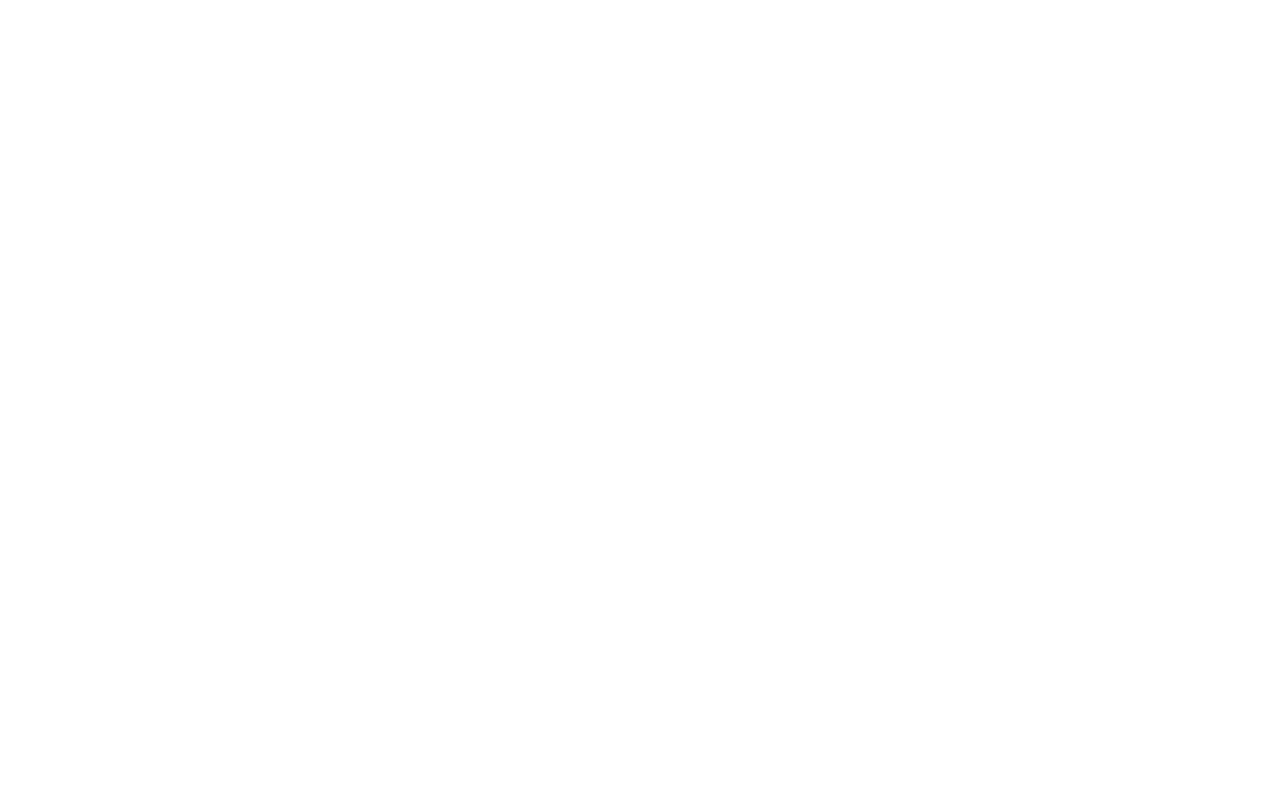
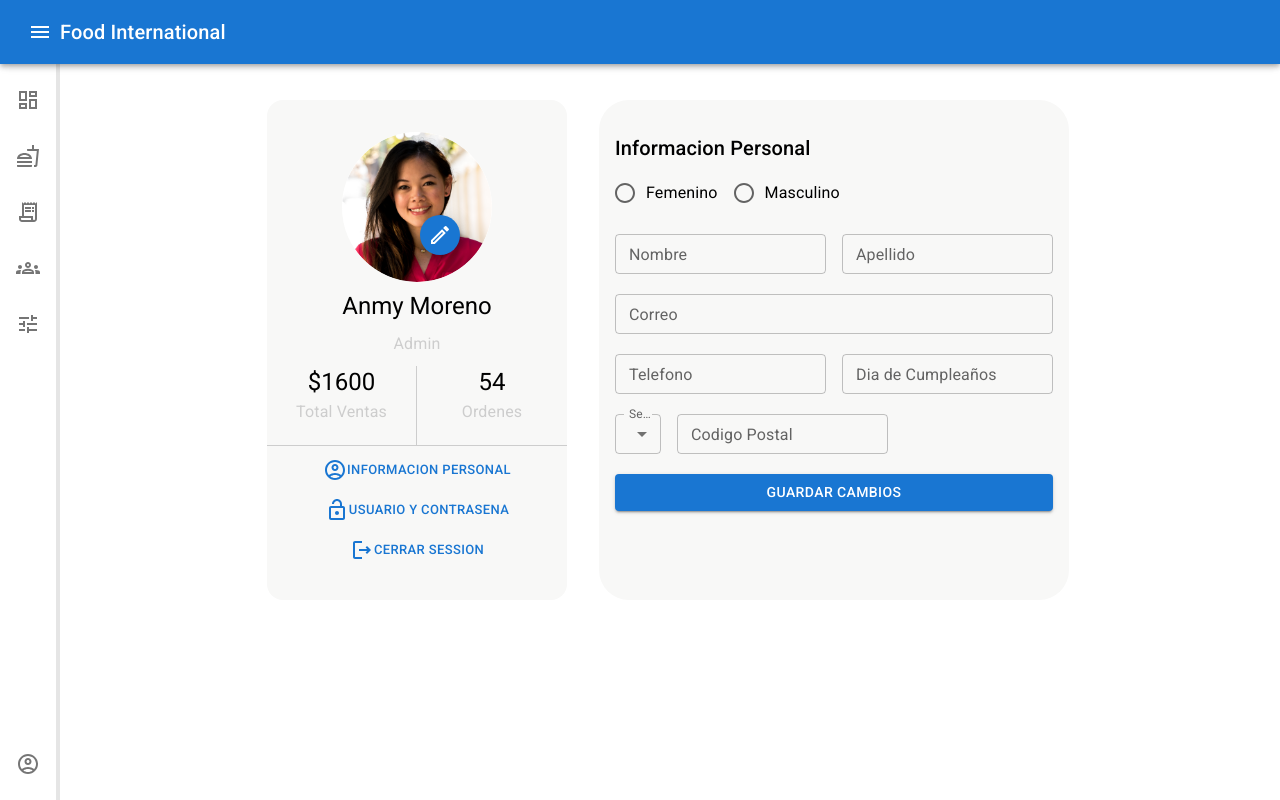
Before and after one commit to Deriamsuarez/menu_FE, a React (Vite) app: page /#/admin/editprofile in a window 1280 px wide. Before the commit this address had no page. Built offline with nearby package versions, Linux system fonts and the light colour scheme.

Commit message:
editprofile

```diff
--- a/src/App.jsx
+++ b/src/App.jsx
@@ -9,6 +9,8 @@
 import Products from './views/Admin/Products'
 import Profiles from './views/Admin/Profiles'
 import Bills from './views/Admin/Bills'
+import MainProfile from './views/Admin/Profiles/components/MainProfile'
+import PersonalInfo from './views/Admin/Profiles/components/PersonalInfo'
 
 function App() {
 
@@ -23,6 +25,7 @@
         <Route path='admin/dashboard' element={<Dashboard />} />
         <Route path='admin/products' element={<Products />} />
         <Route path='admin/profiles' element={<Profiles />} />
+        <Route path='admin/editprofile' element={<PersonalInfo />} />
         <Route path='admin/bills' element={<Bills />} />
       </Route>
     </Routes>
--- /dev/null
+++ b/src/views/Admin/Profiles/components/MainProfile.jsx
@@ -0,0 +1,59 @@
+import { Box, Button, CardMedia, Fab, Typography } from '@mui/material'
+import ModeEditOutlineOutlinedIcon from '@mui/icons-material/ModeEditOutlineOutlined';
+import AccountCircleOutlinedIcon from '@mui/icons-material/AccountCircleOutlined';
+import LockOpenOutlinedIcon from '@mui/icons-material/LockOpenOutlined';
+import LogoutOutlinedIcon from '@mui/icons-material/LogoutOutlined';
+import React from 'react'
+
+
+const style = {
+    boxSecond: {
+        backgroundColor: '#f8f8f7',
+        borderRadius: '1em',
+        p: '2em',
+        width: '300px',
+        height: 500,
+       display: 'flex',
+       flexDirection: 'column',
+       alignItems: 'center',
+       marginTop:'20px',
+       padding: '2em',
+       gap: '0.5em'
+    }
+
+  }
+
+const MainProfile = () => {
+    return (
+        <Box sx={style.boxSecond}>
+              <CardMedia
+             sx={{ width: "150px", backgroundColor: 'white', borderRadius:'50%' }}
+             component="img"
+             alt="qr"
+             image="profile.png"
+           />
+             <Fab position= "stick" color="primary" aria-label="edit" size='small' sx={{position: 'absolute', right: 820, top: 215}}>
+                <ModeEditOutlineOutlinedIcon />
+            </Fab>
+           <Typography variant='h5'>Anmy Moreno</Typography>
+           <Typography variant='subtitle1' sx={{color:'#CDCDCD'}}>Admin</Typography>
+           <Box sx={{ borderBottom:'1px solid #CDCDCD', display:'flex', width:'300px', height:'80px', boxShadow: '0px 0.8px 0.8px -6px black'}}>
+                <Box sx={{borderRight:'1px solid #CDCDCD', width:'150px', height:'80px'}}>
+                    <Typography variant='h5' align='center'>$1600</Typography>
+                    <Typography variant='subtitle1' align='center' sx={{color:'#CDCDCD'}}>Total Ventas</Typography>
+                </Box>
+                <Box sx={{width:'150px', height:'80px'}}>
+                    <Typography variant='h5' align='center'>54</Typography>
+                    <Typography variant='subtitle1' align='center' sx={{color:'#CDCDCD'}}>Ordenes</Typography>
+                </Box>
+           </Box>
+           <Button onClick={()=>navigate('/')} color="primary" size='small' sx={{ alignSelf: 'center' }}><AccountCircleOutlinedIcon  />Informacion Personal</Button>
+           <Button onClick={()=>navigate('/')} color="primary" size='small' sx={{ alignSelf: 'center' }}><LockOpenOutlinedIcon />Usuario y Contrasena</Button>
+           <Button onClick={()=>navigate('/')} color="primary" size='small' sx={{ alignSelf: 'center' }}><LogoutOutlinedIcon />Cerrar Session</Button>
+        </Box>
+
+       )
+     }
+
+
+export default MainProfile
--- /dev/null
+++ b/src/views/Admin/Profiles/components/PersonalInfo.jsx
@@ -0,0 +1,142 @@
+import { Box, Button, InputAdornment, MenuItem, TextField, Typography } from '@mui/material'
+import { Stack } from '@mui/system'
+import React from 'react'
+import MainProfile from './MainProfile'
+import Radio from '@mui/material/Radio';
+import RadioGroup from '@mui/material/RadioGroup';
+import FormControlLabel from '@mui/material/FormControlLabel';
+import FormControl from '@mui/material/FormControl';
+import { useState } from 'react';
+
+
+
+
+const style = {
+    boxSecond: {
+        backgroundColor: '#f8f8f7',
+        borderRadius: '30px',
+        p: '0.5em',
+        px: '1em',
+        minWidth: 300,
+        height: 500,
+       display: 'flex',
+       flexDirection: 'column',
+       marginTop:'20px',
+       padding: '2em',
+       gap: '0.5em',
+
+    }
+
+  }
+
+
+  const PersonalInfo = () => {
+  const location2 = [
+        {
+          value: 'Republica Domenicana',
+          label: 'Domenicana',
+        },
+        {
+          value: 'Venezuela',
+          label: 'Venezuela',
+        },
+
+      ];
+
+     const [location, setLocation] = useState('DO')
+
+     const  handleChange = (e) => {
+         setLocation({value: e.target.value});
+        }
+  return (
+
+      <Stack sx={{ display: 'flex', flexDirection: 'row', flexWrap: 'wrap', gap: '2em', justifyContent: 'center', }}>
+          <MainProfile />
+          <Box sx={style.boxSecond}>
+              <Typography variant='h6' align='justify'>Informacion Personal</Typography>
+              <FormControl >
+                  <RadioGroup
+                      row
+                      aria-labelledby="demo-row-radio-buttons-group-label"
+                      name="row-radio-buttons-group"
+                  >
+                      <FormControlLabel value="female" control={<Radio />} label="Femenino" />
+                      <FormControlLabel value="male" control={<Radio />} label="Masculino" />
+                  </RadioGroup>
+                  <Box sx={{ display: 'flex', gap: '1em', mt: '20px', mb: '20px' }}>
+                      <TextField
+                          id="outlined-name"
+                          label="Nombre"
+                          value={name}
+                          size='small'
+                      //   onChange={handleChange}
+                      />
+                      <TextField
+                          id="outlined-name"
+                          label="Apellido"
+                          value={name}
+                          size='small'
+                      //   onChange={handleChange}
+                      />
+
+                  </Box>
+
+                  <TextField
+                      id="outlined-name"
+                      label="Correo"
+                      value={name}
+                      fullWidth
+                      size="small"
+                  />
+              <Box sx={{ display: 'flex', gap: '1em', mt: '20px', mb: '20px' }}>
+                  <TextField
+                      id="outlined-name"
+                      label="Telefono"
+                      value={name}
+                      size='small'
+                  //   onChange={handleChange}
+                  />
+                  <TextField
+                      id="outlined-name"
+                      label="Dia de Cumpleaños"
+                      value={name}
+                      size='small'
+                  //   onChange={handleChange}
+                  />
+
+              </Box>
+              <Box sx={{ display: 'flex', gap: '1em' }}>
+                  <TextField
+                      id="outlined-select-currency"
+                      select
+                      label="Select"
+                      value={location}
+                       onChange={handleChange}
+                      size="small"
+                  >
+                      {location2.map((option) => (
+                          <MenuItem key={option.value} value={option.value}>
+                              {option.label}
+                          </MenuItem>
+                      ))}
+                  </TextField>
+                  <TextField
+                      id="outlined-name"
+                      label="Codigo Postal"
+                      value={name}
+                      size='small'
+                  //   onChange={handleChange}
+                  />
+
+              </Box>
+
+              <Button fullWidth variant='contained' color="primary" sx={{mt:'20px'}}>Guardar Cambios</Button>
+              </FormControl>
+
+          </Box>
+
+      </Stack>
+  )
+}
+
+export default PersonalInfo
--- a/src/views/Admin/Profiles/ProfileTable.jsx
+++ b/src/views/Admin/Profiles/components/ProfileTable.jsx
@@ -2,12 +2,12 @@
 import { DataGrid, GridActionsCellItem } from '@mui/x-data-grid'
 import DeleteForeverOutlinedIcon from '@mui/icons-material/DeleteForeverOutlined';
 import ModeEditOutlineOutlinedIcon from '@mui/icons-material/ModeEditOutlineOutlined';
-
 import React from 'react'
+import { useNavigate } from 'react-router-dom';
 
 const ProfileTable = () => {
 
-
+ const  navigate = useNavigate()
     const columns = [
         { field: 'no', headerName: 'NO', width: 70 },
         { field: 'id', headerName: 'ID', width: 70 },
@@ -20,7 +20,7 @@
             field: 'actions', headerName: 'Acciones', width: 150,
             type: 'actions',
             getActions: () => [
-              <GridActionsCellItem icon={<ModeEditOutlineOutlinedIcon />} label="Edit" />,
+              <GridActionsCellItem icon={<ModeEditOutlineOutlinedIcon />}  onClick={()=>navigate('/admin/editprofile')} label="Edit" />,
               <GridActionsCellItem icon={<DeleteForeverOutlinedIcon />} label="Delete" />
         ]
         }
--- a/src/views/Admin/Profiles/index.jsx
+++ b/src/views/Admin/Profiles/index.jsx
@@ -1,6 +1,6 @@
 import { Stack, Typography, Fab, Box } from '@mui/material'
 import React from 'react'
-import ProfileTable from './ProfileTable'
+import ProfileTable from './components/ProfileTable'
 import AddOutlinedIcon from '@mui/icons-material/AddOutlined';
 import ModeEditOutlineOutlinedIcon from '@mui/icons-material/ModeEditOutlineOutlined';
 
```
Also changed, not shown: public/profile.png (added).
